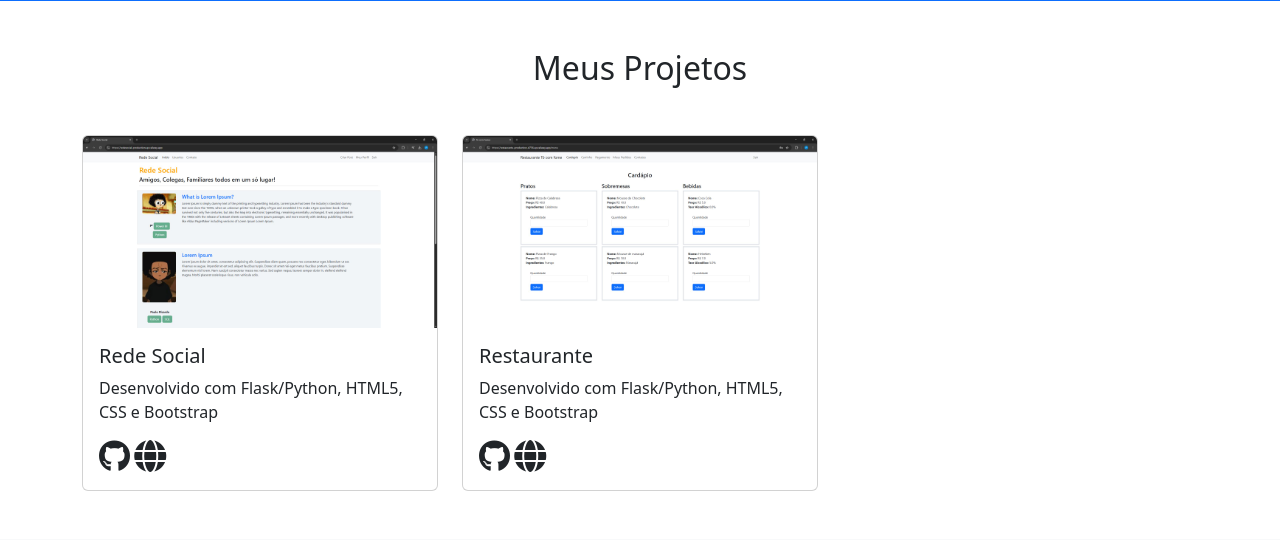
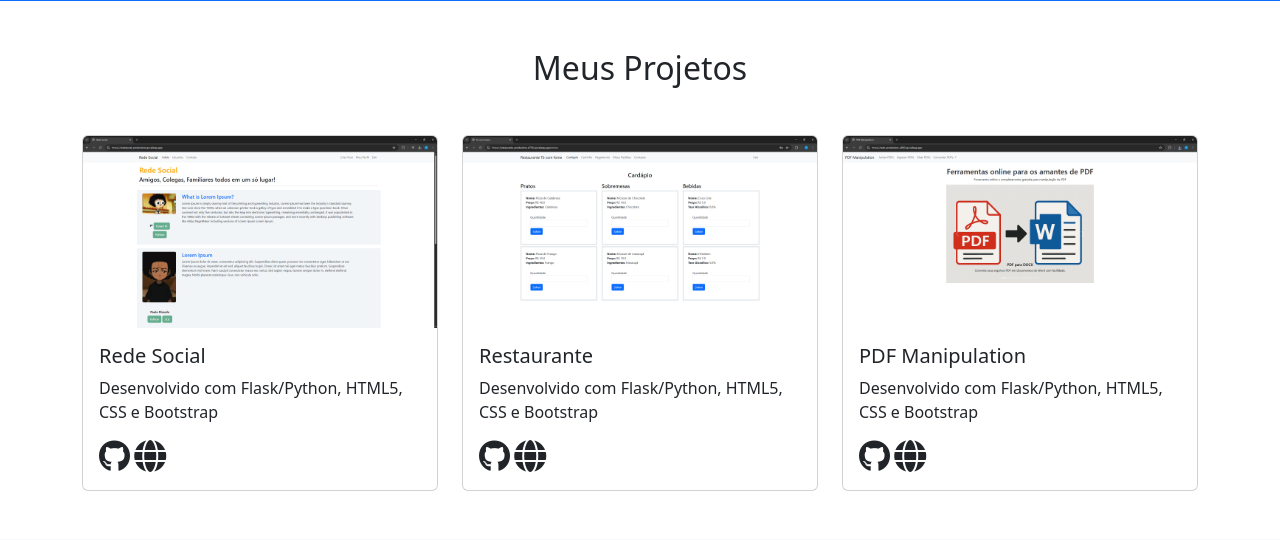
Before and after one commit to pauloricardopg/Portifolio, a Flask app: page / in a window 1280 px wide. Shown: the part 1008-1548 px from the top of the page. Run offline with Flask 3, Linux system fonts and the light colour scheme; some libraries are stand-ins or nearby versions.

Commit message:
Update home.html

```diff
--- a/portifolio/templates/home.html
+++ b/portifolio/templates/home.html
@@ -52,6 +52,18 @@
                             <p class="card-text">Desenvolvido com Flask/Python, HTML5, CSS e Bootstrap</p>
                             <a href="https://github.com/pauloricardopg/Restaurante" class="text-dark" target="_blank"><i class="fab fa-github fa-2x" id="icone-footer"></i></a>
                             <a href="https://restaurante-production-d756.up.railway.app" class="text-dark" target="_blank"><i class="fas fa-globe fa-2x" id="icone-footer"></i></a>
+                        </div>
+                    </div>
+                </div>
+                <!-- Projeto 3 -->
+                <div class="col-md-6 col-lg-4">
+                    <div class="card h-100">
+                        <img src="{{ url_for('static', filename='img/PDFs.JPG') }}" class="card-img-top" alt="Projeto 1">
+                        <div class="card-body">
+                            <h5 class="card-title">PDF Manipulation</h5>
+                            <p class="card-text">Desenvolvido com Flask/Python, HTML5, CSS e Bootstrap</p>
+                            <a href="https://github.com/pauloricardopg/Manipulador-de-PDF" class="text-dark" target="_blank"><i class="fab fa-github fa-2x" id="icone-footer"></i></a>
+                            <a href="https://web-production-a850.up.railway.app" class="text-dark" target="_blank"><i class="fas fa-globe fa-2x" id="icone-footer"></i></a>
                         </div>
                     </div>
                 </div>
```
